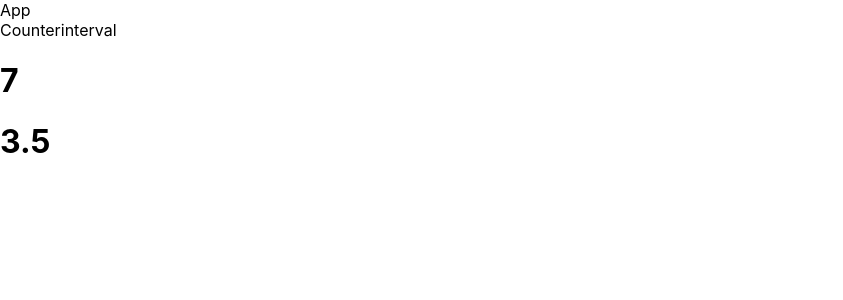
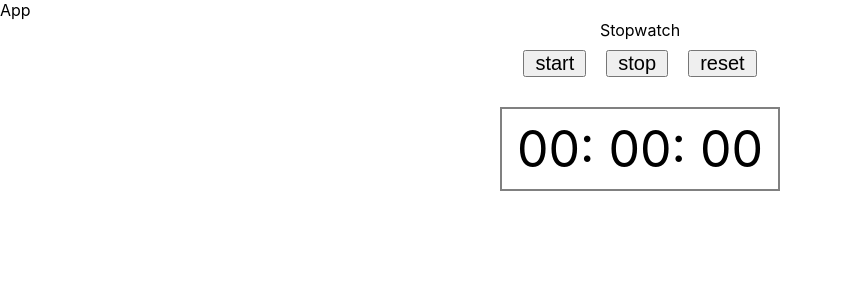
Before and after one commit to Jitendra-coder-max/react_interview, a React (Create React App) app: page / in a window 1280 px wide. Shown: the top 300 px of the page, without its empty margins (0-843 px from the left). Built offline with nearby package versions, Linux system fonts and the light colour scheme.

Commit message:
stopwatch

```diff
--- a/src/App.js
+++ b/src/App.js
@@ -249,12 +249,27 @@
 // export default App
 
 
+// import React from 'react'
+// import Counterinterval from './Counterinterval'
+// const App = () => {
+//   return (
+//     <div>App
+//       <Counterinterval />
+//     </div>
+//   )
+// }
+
+// export default App
+
+
 import React from 'react'
-import Counterinterval from './Counterinterval'
+import Stopwatch from './machinecode/Stopwatch'
 const App = () => {
   return (
     <div>App
-      <Counterinterval />
+
+
+      <Stopwatch />
     </div>
   )
 }
--- /dev/null
+++ b/src/machinecode/Stopwatch.js
@@ -0,0 +1,62 @@
+import React, { useRef, useState } from 'react'
+import './stopwatch.css'
+
+const Stopwatch = () => {
+
+    const [currentTime, setCurrentTime] = useState(0);
+    const [currentState, setCurrentState] = useState('');
+
+          const intervalRef =   useRef()
+
+          const startWatch = () => {
+            if(currentState === 'START') return
+            setCurrentState('START')
+            intervalRef.current = setInterval (()=>{
+              setCurrentTime (currentTime => currentTime + 50)
+            },50)
+          }
+
+
+const stopWatch = ()=> {
+if(currentState === 'STOP') return
+setCurrentState('STOP')
+clearInterval(intervalRef.current)
+}
+
+
+const resetWatch = () => {
+
+    if(currentState === 'RESET') return
+    setCurrentState('RESET')
+    setCurrentTime(0)
+}
+
+const sec = Math.floor(currentTime/1000)
+const min = Math.floor(sec/60)
+const hour = Math.floor(min/60)
+
+const seconds = (sec%60).toString().padStart(2,"0")
+const minutes = (min%60).toString().padStart(2,"0")
+const hours = (hour%60).toString().padStart(2,"0")
+
+// const seconds
+
+
+  return (
+    <div className='stopwatch'>Stopwatch
+
+       <div className='stopwatch-btn'>
+        <button onClick={startWatch}>start</button>
+        <button onClick={stopWatch}>stop</button>
+        <button onClick={resetWatch}>reset</button>
+        </div>
+        <br/>
+        <div className='stopwatch-timer'>
+
+            <span>{hours}</span>: <span>{minutes}</span>: <span>{seconds}</span>
+        </div>
+    </div>
+  )
+}
+
+export default Stopwatch
--- /dev/null
+++ b/src/machinecode/stopwatch.css
@@ -0,0 +1,25 @@
+.stopwatch{
+    display: flex;
+    flex-direction: column;
+    flex-wrap: wrap;
+   text-align: center;
+   justify-content: space-between;
+
+}
+
+button{
+    margin: 10px;
+    font-size: 20px;
+    padding: 0 10px;
+    cursor:pointer
+}
+
+
+.stopwatch-timer{
+    font-size: 50px;
+    display: inline-block;
+    background-color: white;
+    border: 2px solid gray;
+    margin: 0 500px;
+    padding: 10px;
+}
```
